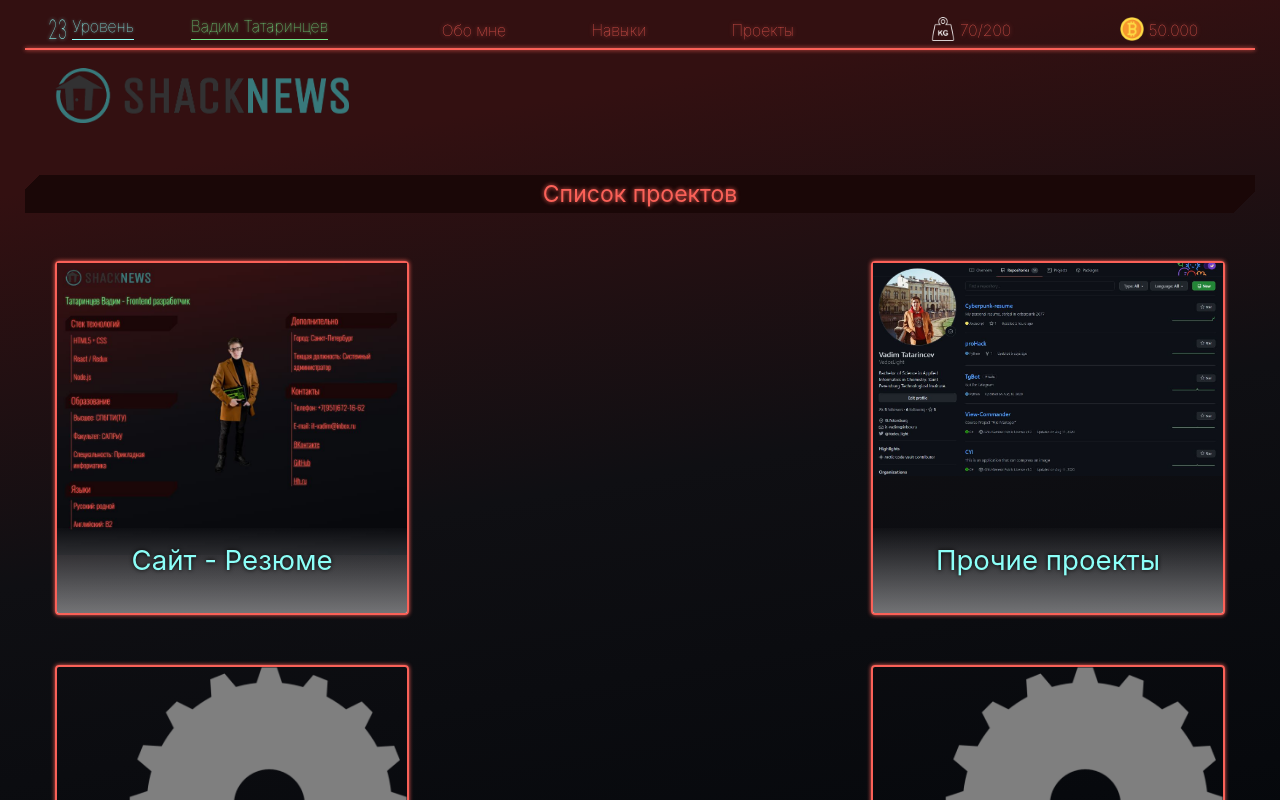
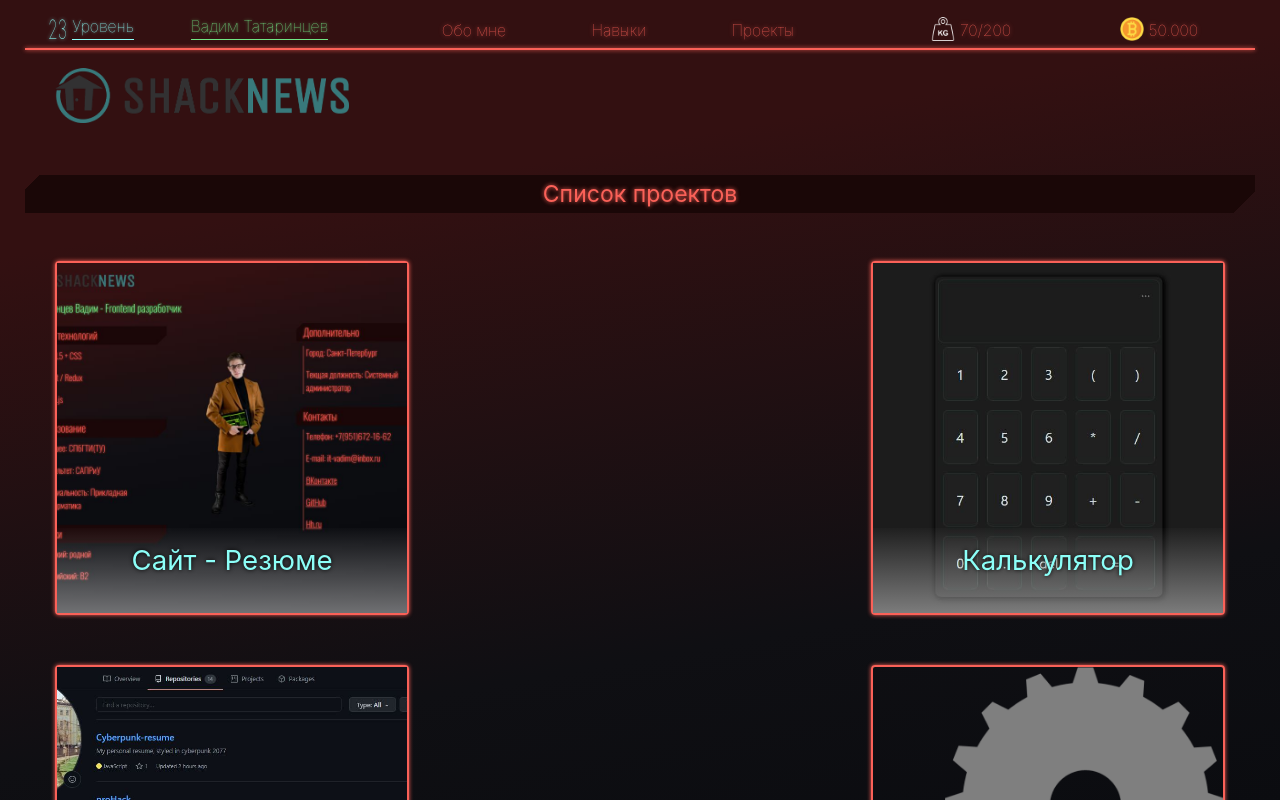
Before and after one commit to VadosLight/Cyberpunk-resume, a React (Create React App) app: page /projects in a window 1280 px wide. Shown: the top 800 px of the page. Built offline with nearby package versions, Linux system fonts and the light colour scheme.

Commit message:
add calc

```diff
--- a/src/pages/Projects.jsx
+++ b/src/pages/Projects.jsx
@@ -3,6 +3,7 @@ import Project from "./components/Project";
 
 import firstImg from "./img/Projects/first.jpg";
 import secondImg from "./img/Projects/second.jpg";
+import calcImg from "./img/Projects/calc.jpg";
 // import thirdImg from "./img/Projects/second.jpg";
 import lastImg from "./img/Projects/last.png";
 
@@ -15,6 +16,11 @@ function Projects() {
           text={"Сайт - Резюме"}
           href={"https://cyberpunk-resume.vercel.app/"}
           image={firstImg}
+        />
+        <Project
+          text={"Калькулятор"}
+          href={"https://vadoslight.github.io/Andersen_lab_7/"}
+          image={calcImg}
         />
         <Project
           text={"Прочие проекты"}
--- a/src/pages/components/Project.css
+++ b/src/pages/components/Project.css
@@ -42,3 +42,8 @@
 
   font-size: larger;
 }
+
+.project__image{
+  width: 100%;
+  height: 100%;
+}
--- a/src/pages/components/Project.jsx
+++ b/src/pages/components/Project.jsx
@@ -7,7 +7,7 @@ export default function Project(params) {
     // eslint-disable-next-line
     <a href={params.href} className="project" target="_blank">
       <div className="project__description">{params.text}</div>
-      <img src={params.image} alt="Проект" />
+      <img src={params.image} className="project__image" alt="Проект" />
     </a>
   );
 }
```
Also changed, not shown: src/pages/img/Projects/calc.jpg (added). Lines whose indentation alone changed are shown as unchanged.
